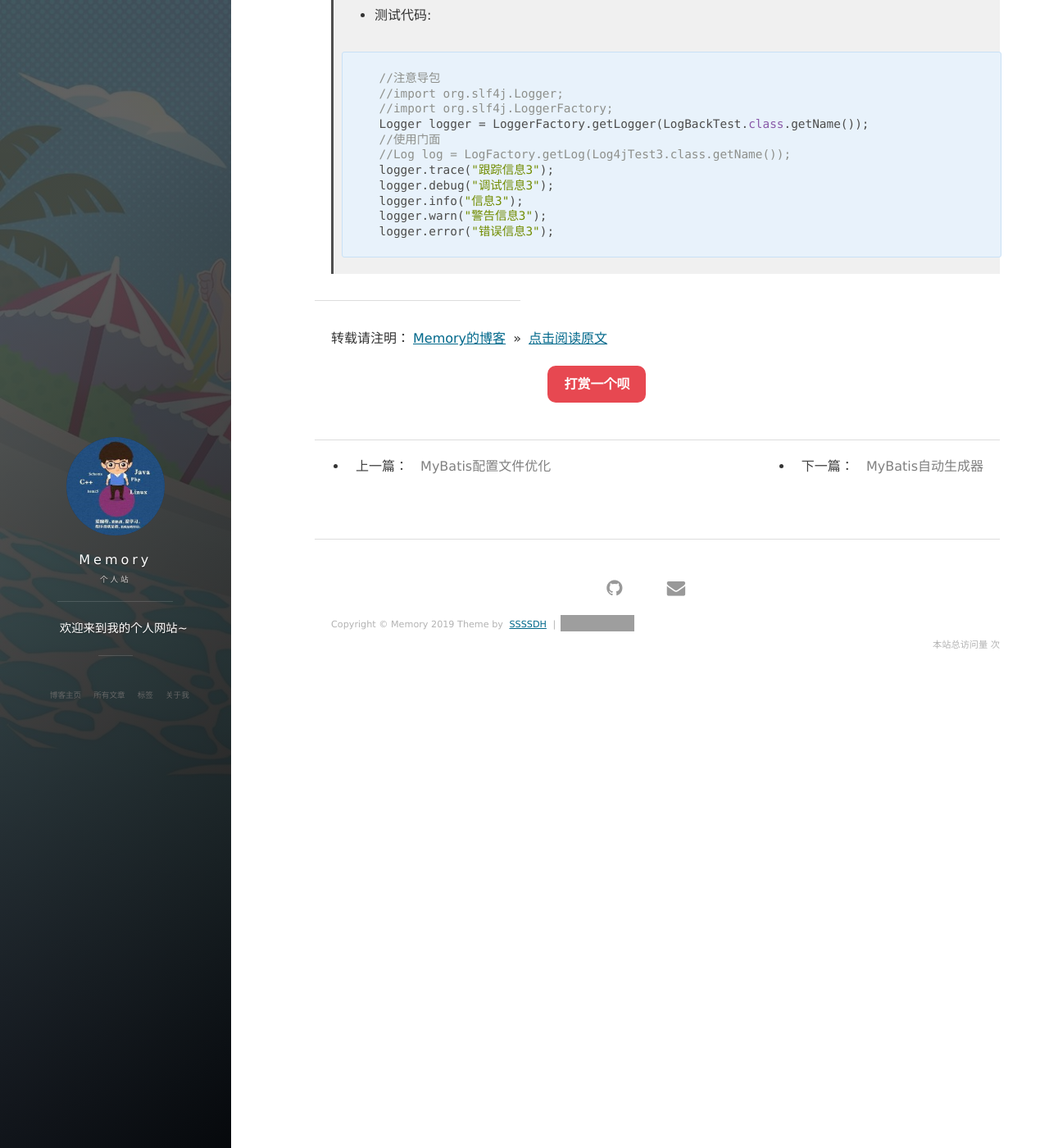
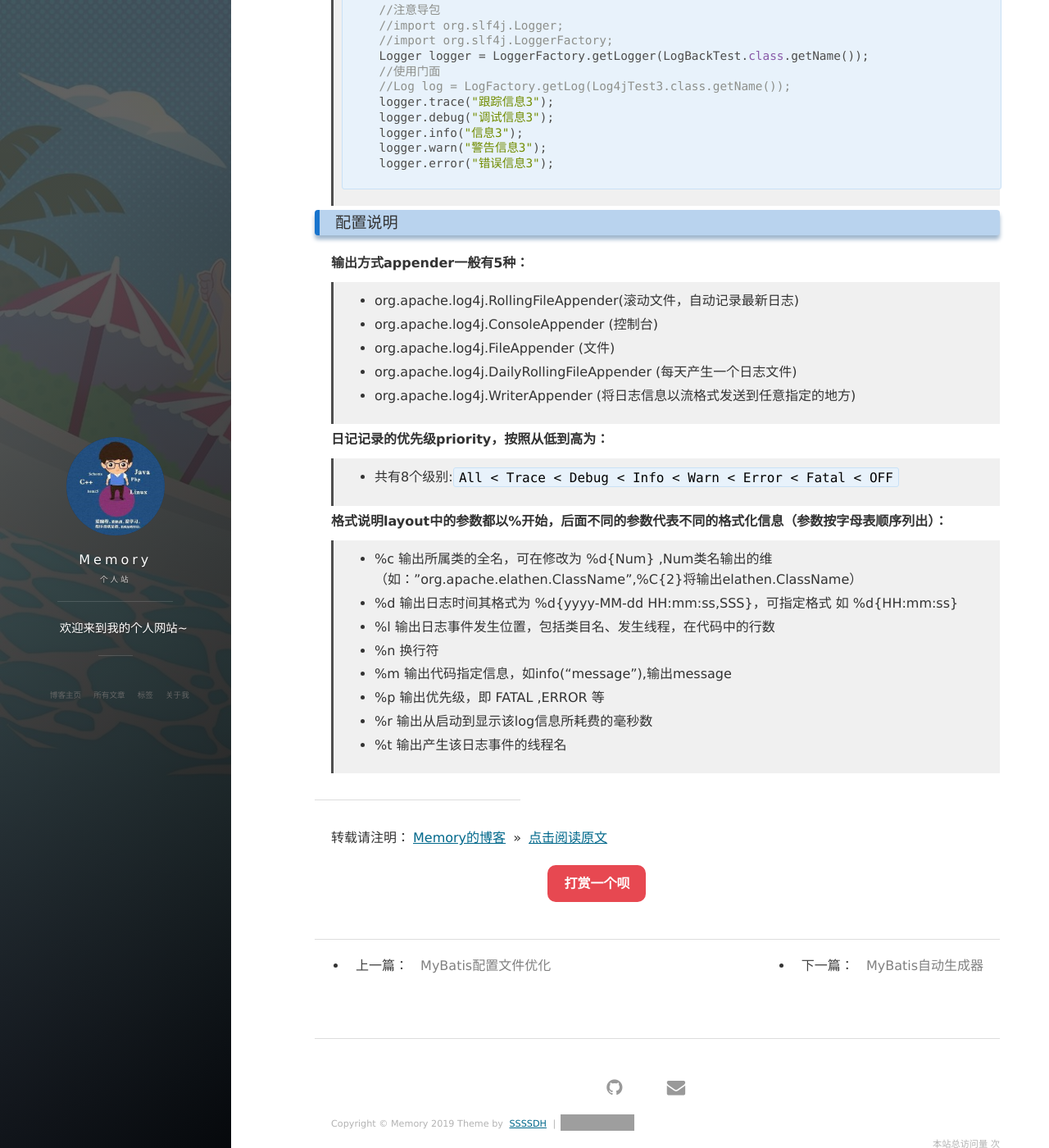
Before and after one commit to dhshenc/dhshenc.github.io, a Jekyll site: the page built from _posts/其他/2019-09-20-日志框架.md, in a window 1280 px wide and 1400 px high, scrolled down 6385 px. Shown: the whole window at 82% size. Built offline with Jekyll 4.4.1, drawn with Linux system fonts in a browser that asks for light colours; nearby versions of some CDN libraries; comment, search, counter and statistics services are not loaded; some of the changed text lies outside the part shown; grey boxes are pictures that could not be loaded.

Commit message:
修改日志框架

````diff
--- a/_posts/其他/2019-09-20-日志框架.md
+++ b/_posts/其他/2019-09-20-日志框架.md
@@ -259,6 +257,31 @@ tag: 日志
 >   logger.error("错误信息3");
 >```
 
+### 配置说明
+
+**输出方式appender一般有5种：**
+
+> * org.apache.log4j.RollingFileAppender(滚动文件，自动记录最新日志)
+> * org.apache.log4j.ConsoleAppender (控制台)
+> * org.apache.log4j.FileAppender (文件)
+> * org.apache.log4j.DailyRollingFileAppender (每天产生一个日志文件)
+> * org.apache.log4j.WriterAppender (将日志信息以流格式发送到任意指定的地方)
+
+**日记记录的优先级priority，按照从低到高为：**
+
+> * 共有8个级别:`All < Trace < Debug < Info < Warn < Error < Fatal < OFF`
+
+**格式说明layout中的参数都以%开始，后面不同的参数代表不同的格式化信息（参数按字母表顺序列出）：**
+
+> * %c        输出所属类的全名，可在修改为 %d{Num} ,Num类名输出的维（如："org.apache.elathen.ClassName",%C{2}将输出elathen.ClassName）
+> * %d       输出日志时间其格式为 %d{yyyy-MM-dd HH:mm:ss,SSS}，可指定格式 如 %d{HH:mm:ss}
+> * %l        输出日志事件发生位置，包括类目名、发生线程，在代码中的行数
+> * %n       换行符
+> * %m      输出代码指定信息，如info(“message”),输出message
+> * %p       输出优先级，即 FATAL ,ERROR 等
+> * %r        输出从启动到显示该log信息所耗费的毫秒数
+> * %t        输出产生该日志事件的线程名
+
 <hr/>
 
 转载请注明：[Memory的博客](https://www.shendonghai.com) » [点击阅读原文](https://www.shendonghai.com/2019/09/%E6%97%A5%E5%BF%97%E6%A1%86%E6%9E%B6/)
````
Also changed, not shown: other parts of _posts/其他/2019-09-20-日志框架.md (+0 -2 lines).
